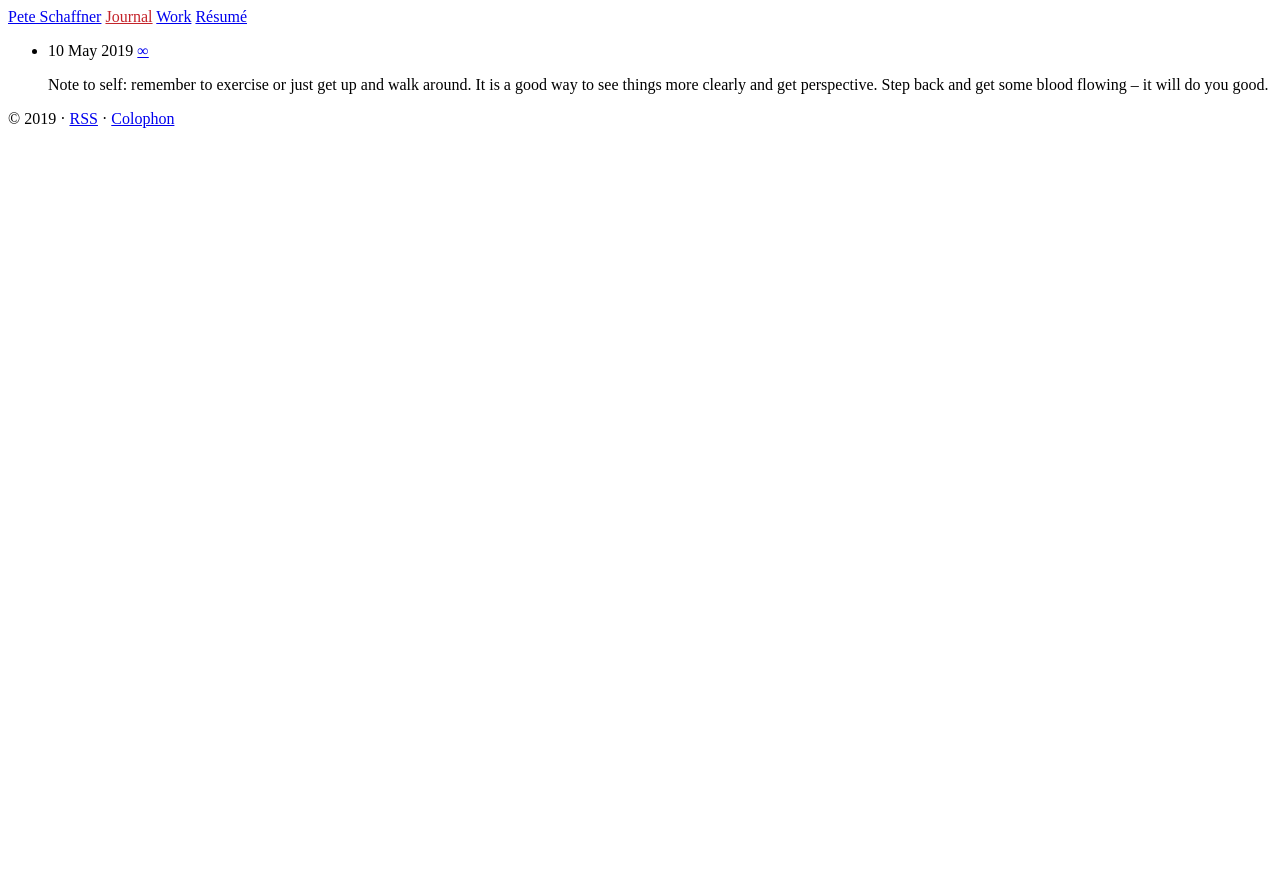
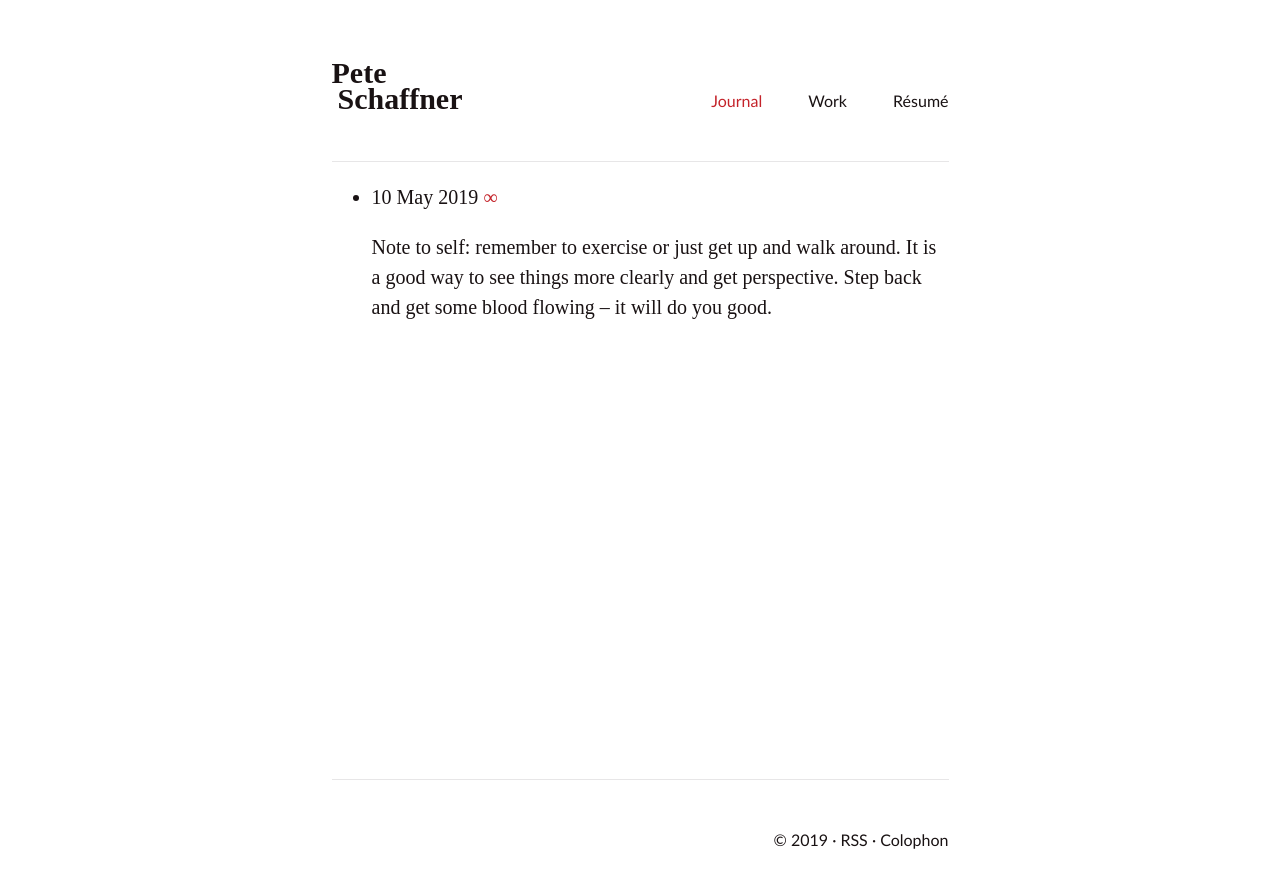
Before and after one commit to upmusings/upshift, a Jekyll site: the page built from journal/index.html, in a window 1280 px wide. Shown: the top 888 px of the page. Built offline with Jekyll 4.4.1, drawn with Linux system fonts in a browser that asks for light colours.

Commit message:
Update site styles and layout

```diff
--- a/_layouts/default.html
+++ b/_layouts/default.html
@@ -17,16 +17,19 @@
 	{% feed_meta %}
 </head>
 <body{% if page.id %} id="{{ page.id }}"{% endif %}>
-	<nav>
+	<nav class="constrained">
 		<a href="/">Pete Schaffner</a>
-		<a href="/journal"{% if page.url contains 'journal' %} class="current"{% endif %}>Journal</a>
-		<a href="/work"{% if page.url contains 'work' %} class="current"{% endif %}>Work</a>
-		<a href="/resume"{% if page.url contains 'resume' %} class="current"{% endif %}>Résumé</a>
+		<ul>
+			<li><a href="/journal"{% if page.url contains 'journal' %} class="current"{% endif %}>Journal</a></li>
+			<li><a href="/work"{% if page.url contains 'work' %} class="current"{% endif %}>Work</a></li>
+			<li><a href="/resume"{% if page.url contains 'resume' %} class="current"{% endif %}>Résumé</a></li>
+		</ul>
 	</nav>
+	<div class="content constrained">
+		{{ content }}
+	</div>
 
-	{{ content }}
-
-	<footer>
+	<footer class="constrained">
 		© {{ site.time | date: '%Y' }} · <a href="/feed.xml">RSS</a> · <a href="/colophon">Colophon</a>
  	</footer>
 </body>
--- a/assets/css/styles.css
+++ b/assets/css/styles.css
@@ -1,11 +1,169 @@
-nav .current {
-	color: #C4232A;
+:root {
+	--color-black: 25, 18, 19;
+	--color-red: 196, 35, 42;
+	--color-light-red: 249, 233, 233;
+	--font-sans-serif: "Calluna Sans", "Gill Sans", sans-serif;
+	--font-serif: Calluna, Baskerville, serif;
 }
 
+* , * :before, * :after {
+    box-sizing: border-box; /* Padding and border will be inside of the box */
+    font-kerning: normal; /* Font kerning information stored in the font must be applied */
+}
+
+::selection {
+	background-color: rgb(var(--color-light-red));
+	text-shadow: -1px -1px rgb(var(--color-light-red)), -1px 1px rgb(var(--color-light-red)), 1px -1px rgb(var(--color-light-red)), 1px 1px rgb(var(--color-light-red)); /* Skip descenders when underlining */
+}
+
+html {
+	height: 100%;
+}
+
+body {
+	display: flex;
+	flex-direction: column;
+	height: 100vh; /* Avoid the IE 10-11 `min-height` bug. */
+	margin: 0;
+	font-family: var(--font-serif);
+	font-size: 20px;
+	line-height: 1.5;
+	-webkit-font-smoothing: antialiased;
+	-moz-osx-font-smoothing: grayscale;
+	color: rgb(var(--color-black));
+}
+
+a {
+	text-decoration: none;
+	background-image: linear-gradient(to bottom, rgba(var(--color-black), .3) 50%, rgba(var(--color-black), .3) 50%);
+	background-position: 0 91%;
+	background-repeat: repeat-x;
+	background-size: 1px 1px;
+	text-shadow: -1px -1px white, -1px 1px white, 1px -1px white, 1px 1px white; /* Skip descenders when underlining */
+	color: rgb(var(--color-black));
+}
+
+a:hover {
+	color: rgb(var(--color-red));
+	background-image: linear-gradient(to bottom, rgba(var(--color-red), .3) 50%, rgba(var(--color-red), .3) 50%);
+}
+
+
+
+/* Navigation
+   ========== */
+nav {
+	display: flex;
+	align-items: flex-end;
+	flex-shrink: 0;
+	justify-content: space-between;
+	padding: 62px 0 48px 0;
+	font-family: var(--font-sans-serif);
+	font-size: 16px;
+	border-bottom: 1px solid rgba(var(--color-black), .1);
+}
+
+nav ul {
+	list-style: none;
+	padding: 0;
+	margin: 0;
+}
+
+nav li {
+	display: inline-block;
+	margin-left: 42px;
+}
+
+nav a {
+	background-image: none;
+}
+
+nav a:hover {
+	color: rgb(var(--color-red));
+	background-image: none;
+}
+
+nav .current {
+	color: rgb(var(--color-red));
+}
+
+nav .current::after {
+
+}
+
+nav > a {
+	position: relative;
+	top: -2px;
+	display: block;
+	float: left;
+	width: 1px;
+	margin-left: 6px;
+	font-family: var(--font-serif);
+	font-weight: 800;
+	font-size: 30px;
+	line-height: 0.85;
+	text-indent: -6px;
+	background-image: none;
+}
+
+
+/* Content
+   ======= */
+.content {
+	flex: 1 0 auto; /* Prevent Chrome, Opera, and Safari from letting these items shrink to smaller than their content's default minimum size. */
+}
+
+.constrained {
+	width: 617px;
+	margin: 0 auto;
+}
+
+.external-link-arrow {
+	position: relative;
+	left: 3px;
+	font-size: 14px;
+	vertical-align: text-top;
+}
+
+
+/* Homepage
+   ======== */
 #home p:first-of-type {
+	font-size: 1.5em;
+}
+
+
+/* Journal
+   ======= */
+#journal h2 {
 	font-size: 2em;
 }
 
-::selection {
-	background-color: #F9E9E9;
+.date, .date:hover {
+	background-image: none;
 }
+
+.date span {
+	color: rgb(var(--color-red));
+}
+
+
+/* Footer
+   ====== */
+footer {
+	padding: 48px 0;
+	flex-shrink: 0; /* Prevent Chrome, Opera, and Safari from letting these items shrink to smaller than their content's default minimum size. */
+	font-family: var(--font-sans-serif);
+	font-size: 16px;
+	text-align: right;
+	border-top: 1px solid rgba(var(--color-black), .1);
+}
+
+footer a {
+	background-image: none;
+}
+
+footer a:hover {
+	color: rgb(var(--color-red));
+	background-image: none;
+}
--- a/journal/index.html
+++ b/journal/index.html
@@ -8,7 +9,7 @@ title: Journal
 			{% if post.title != '' %}
 				<h2>{% if post.link %}<a class="external-link" href="{{ post.link }}">{% endif %}{{ post.title }}{% if post.link %}</a><span class="external-link-arrow">⬈</span>{% endif %}</h2>
 			{% endif %}
-				<p>{{ post.date | date_to_string }} <a href="{{ post.url }}">∞</a></p>
+				<a class="date" href="{{ post.url }}">{{ post.date | date_to_string }} <span>∞</span></a>
 				{{ post.excerpt }}
 				{% if post.content contains site.excerpt_separator %}
 				<a href="{{ post.url }}">More…</a>
```
Also changed, not shown: other parts of journal/index.html (+1 -0 lines).
